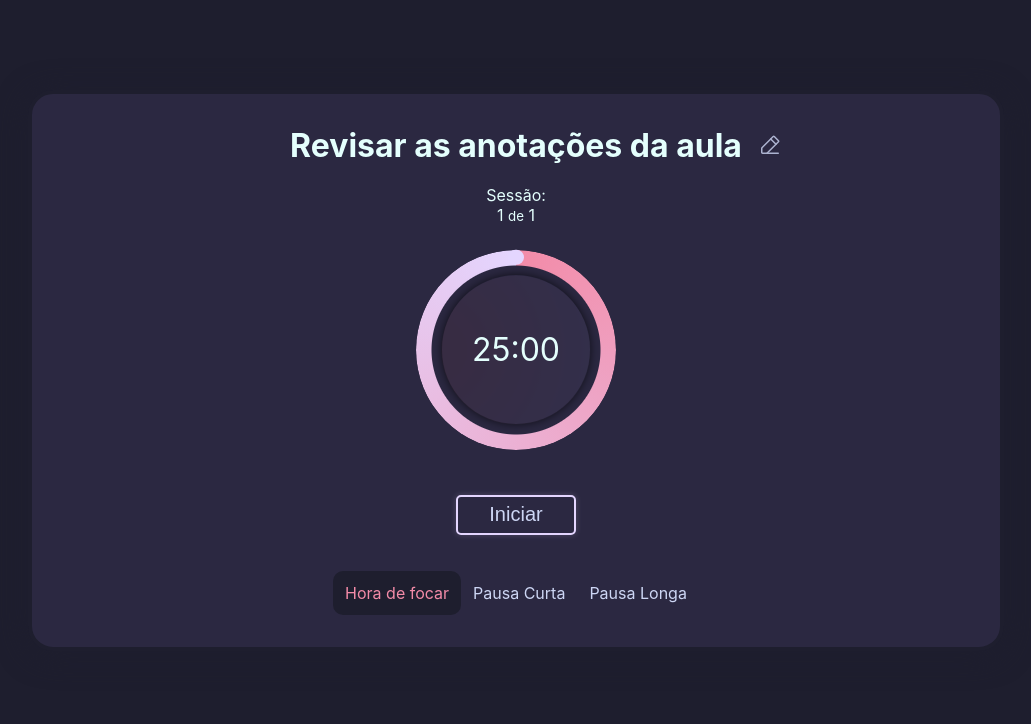
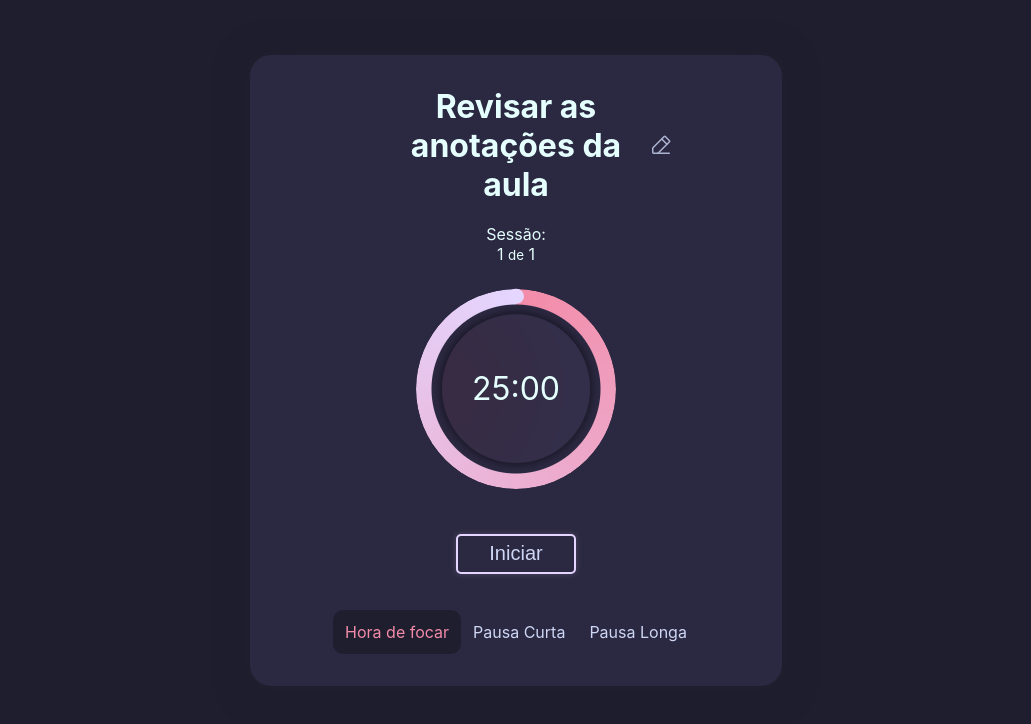
Before and after one commit to Juniokoi/Potodo, an Angular app: page /timer in a window 1280 px wide. Both pictures are taken after a click on the button 841 px from the left and 280 px from the top of the page. Shown: the top 724 px of the page, without its empty margins (169-1200 px from the left). Built offline with nearby package versions, Linux system fonts and the light colour scheme.

Commit message:
fix: text overflow

```diff
--- a/src/app/modules/timer/modules/list/list.component.scss
+++ b/src/app/modules/timer/modules/list/list.component.scss
@@ -49,8 +49,9 @@ checkbox {
                     font-weight: 500;
 
                     &--text {
-                        max-width: 250px;
+                        max-width: 230px;
                         font-size: 1.2em;
+                        @include truncate;
                     }
                 }
 
--- a/src/app/modules/timer/modules/pomodoro/pomodoro.component.html
+++ b/src/app/modules/timer/modules/pomodoro/pomodoro.component.html
@@ -39,7 +39,6 @@
         <div
             class="title"
             *ngIf="!editMode">
-
             <h3>
                 {{item.content}}
             </h3>
--- a/src/app/modules/timer/modules/pomodoro/pomodoro.component.scss
+++ b/src/app/modules/timer/modules/pomodoro/pomodoro.component.scss
@@ -20,6 +20,7 @@ section {
     background-color: $surface-secondary;
     padding: 2rem 1rem;
     position: relative;
+    max-width: 500px;
 
     display: flex;
     flex-direction: column;
@@ -114,13 +115,17 @@ section {
         justify-items: center;
         color: $text-primary;
         gap: 16px;
+        height: auto;
+        max-height: 300px;
 
         h3 {
+            @include truncate;
+            margin: 0;
+            max-width: 300px;
             grid-area: title;
             place-content: center;
             font-size: 2em;
-            height: auto;
-            margin: 0;
+            text-align: center;
         }
 
         .editButton {
```
